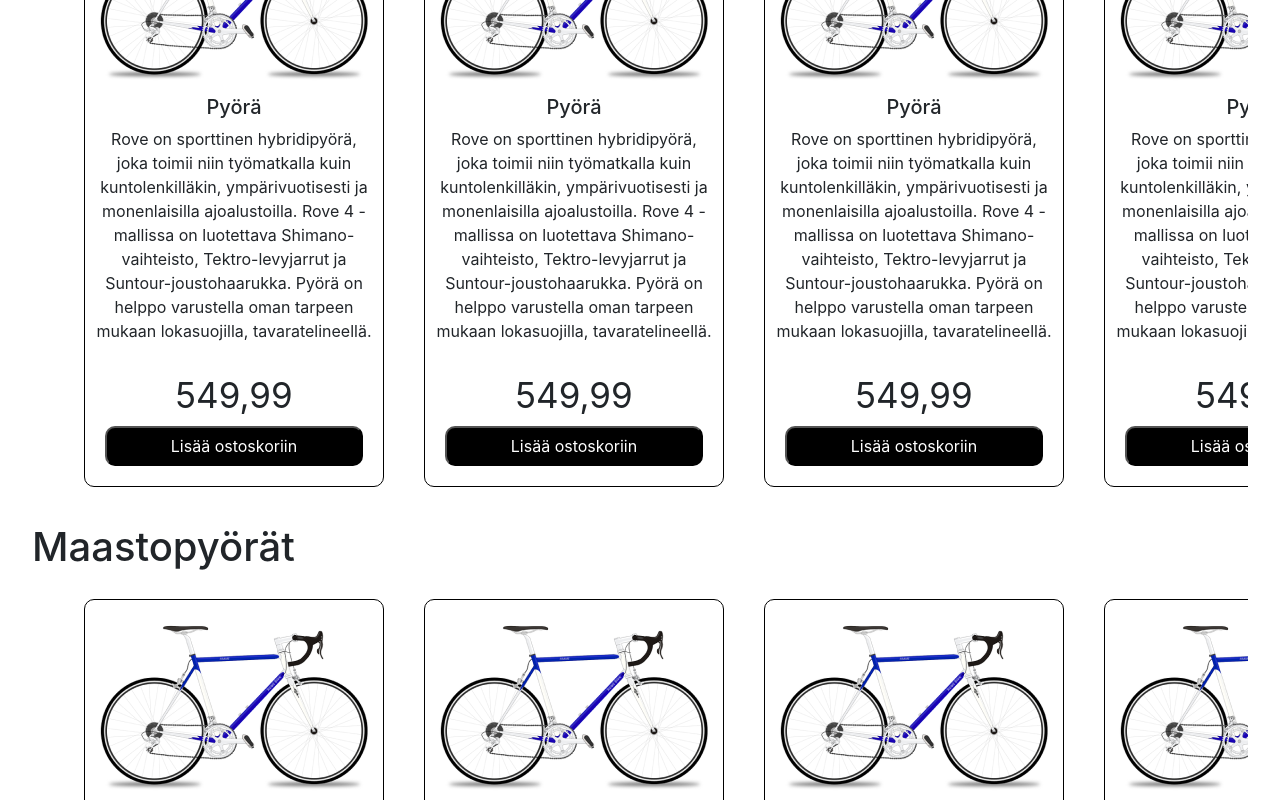
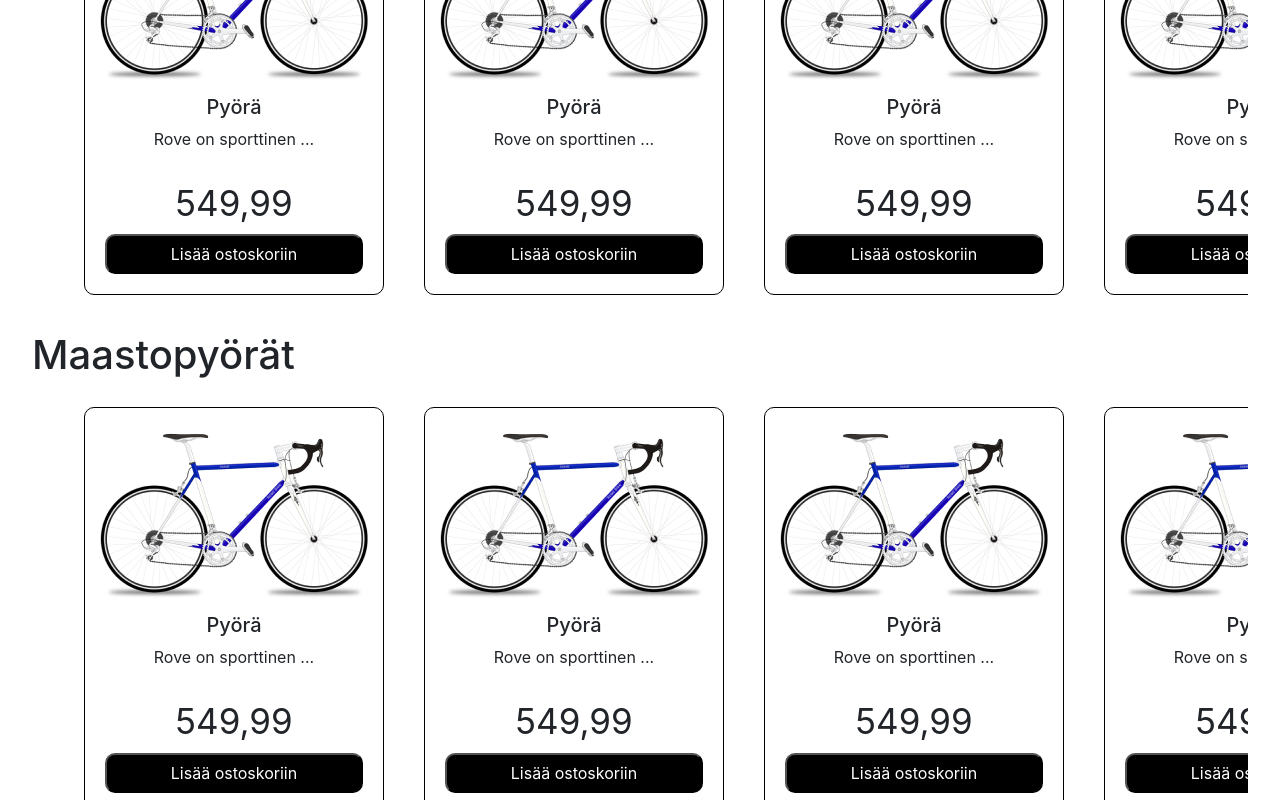
Before and after one commit to ThePugSummoner/bikestore, a React (Create React App) app: page / in a window 1280 px wide. Shown: the part 940-1740 px from the top of the page. Built offline with nearby package versions, Linux system fonts and the light colour scheme.

Commit message:
added slice on card component text

```diff
--- a/src/components/card.js
+++ b/src/components/card.js
@@ -4,6 +4,10 @@ import bike from "../images/Rectangle 28.png"
 
 
 function Card() {
+const text= "Rove on sporttinen hybridipyörä, joka toimii niin työmatkalla kuin kuntolenkilläkin, ympärivuotisesti ja monenlaisilla ajoalustoilla. Rove 4 -mallissa on luotettava Shimano-vaihteisto, Tektro-levyjarrut ja Suntour-joustohaarukka. Pyörä on helppo varustella oman tarpeen mukaan lokasuojilla, tavaratelineellä."
+
+
+
     return (
 
         <div className="card-item">
@@ -12,8 +16,7 @@ function Card() {
             </div>
             <div className="card-body">
                 <h5>Pyörä</h5>
-                <p>Rove on sporttinen hybridipyörä, joka toimii niin työmatkalla kuin kuntolenkilläkin, ympärivuotisesti ja monenlaisilla ajoalustoilla. Rove 4 -mallissa on luotettava Shimano-vaihteisto, Tektro-levyjarrut ja Suntour-joustohaarukka. Pyörä on helppo varustella oman tarpeen mukaan lokasuojilla, tavaratelineellä.
-                </p>
+                <p>{text.slice(0,19)+"..."}</p>
             </div>
             <div className="card-footer">
                 <span>549,99</span>
```
